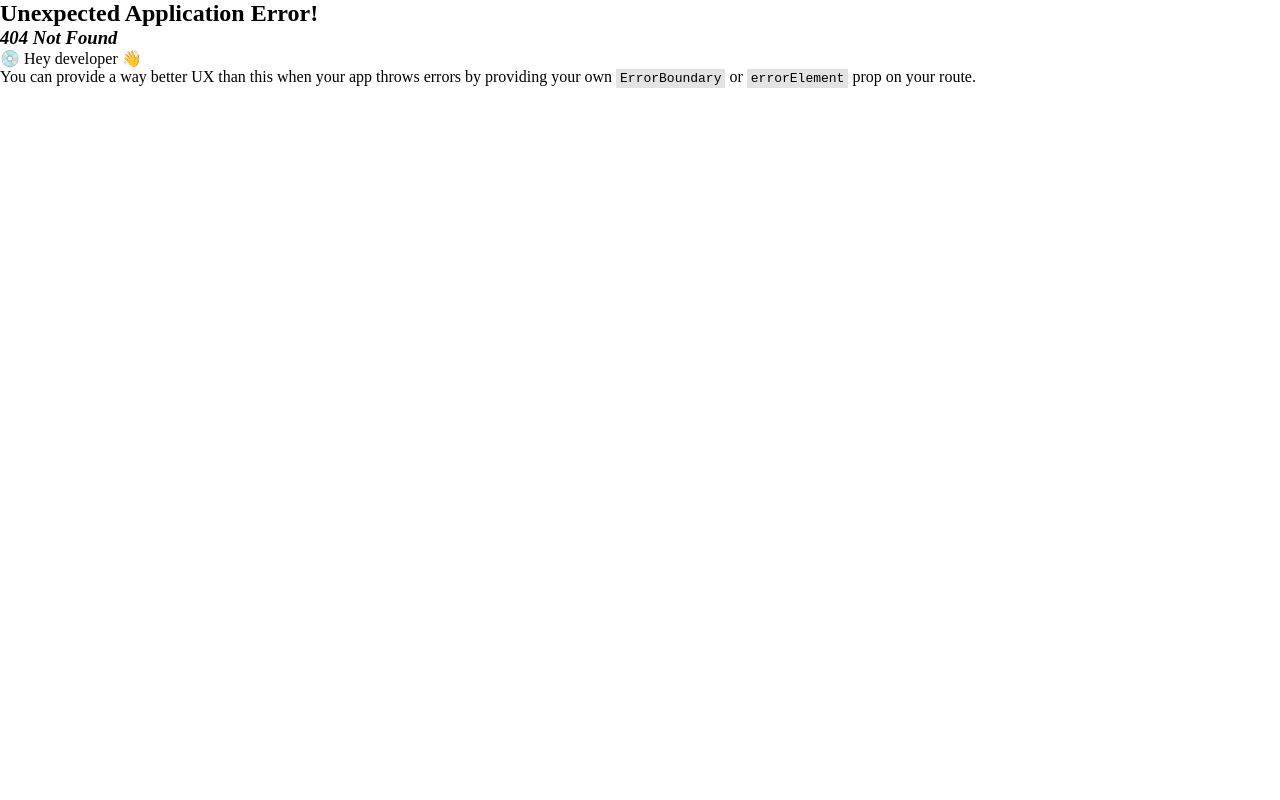
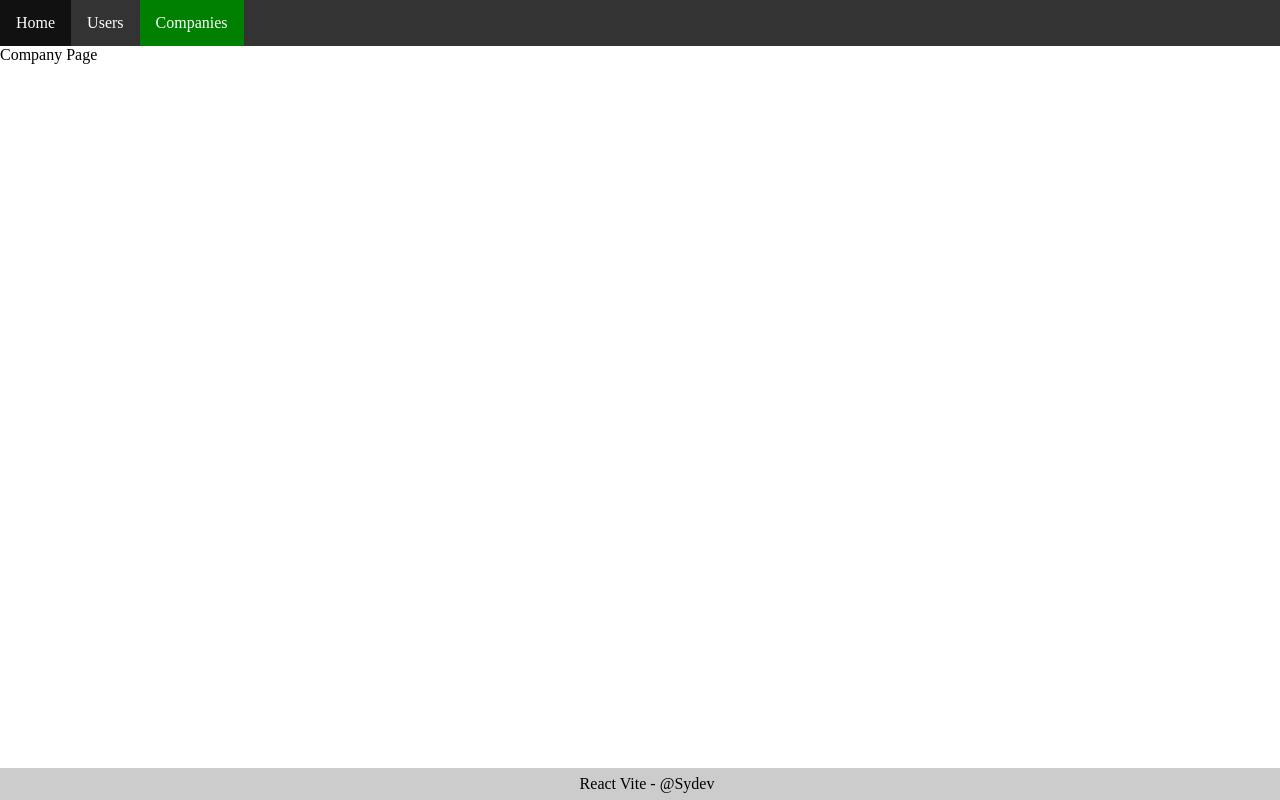
Before and after one commit to LeSy19/Project-Starter-React, a React (Vite) app: page /companies in a window 1280 px wide. Before the commit this address had no page. Built offline with nearby package versions, Linux system fonts and the light colour scheme.

Commit message:
handle not found 404

```diff
--- a/src/components/layout/header.jsx
+++ b/src/components/layout/header.jsx
@@ -4,8 +4,8 @@ const Header = () => {
     return (
         <ul>
             <li><NavLink to="/">Home</NavLink></li>
-            <li><NavLink to="/user">Users</NavLink></li>
-            <li><NavLink to="/product">Products</NavLink></li>
+            <li><NavLink to="/users">Users</NavLink></li>
+            <li><NavLink to="/companies">Companies</NavLink></li>
         </ul>
     );
 }
--- a/src/main.jsx
+++ b/src/main.jsx
@@ -8,26 +8,28 @@ import {
 import LoginPages from './pages/login.jsx';
 import UserPage from './pages/user.jsx';
 import RegisterPages from './pages/register.jsx';
-import ProductPage from './pages/product.jsx';
+import CompanyPage from './pages/company.jsx';
 import "./styles/global.css";
 import TodoApp from './components/todo/TodoApp.jsx';
+import ErrorPage from './pages/error.jsx';
 
 const router = createBrowserRouter([
   {
     path: "/",
     element: <App />,
+    errorElement: <ErrorPage />,
     children: [
       {
         index: true,
         element: <TodoApp />
       },
       {
-        path: "/user",
+        path: "/users",
         element: <UserPage />
       },
       {
-        path: "/product",
-        element: <ProductPage />
+        path: "/companies",
+        element: <CompanyPage />
       }
     ]
   },
--- /dev/null
+++ b/src/pages/company.jsx
@@ -0,0 +1,7 @@
+
+const CompanyPage = () => {
+    return (
+        <div>Company Page</div>
+    )
+}
+export default CompanyPage;
--- /dev/null
+++ b/src/pages/error.jsx
@@ -0,0 +1,21 @@
+import { Link, useRouteError } from "react-router-dom";
+
+export default function ErrorPage() {
+  const error = useRouteError();
+  console.error(error);
+
+  return (
+    <div id="error-page">
+      <h1>Oops!</h1>
+      <p>Sorry, an unexpected error has occurred.</p>
+      <p>
+        <i>{error.statusText || error.message}</i>
+      </p>
+      <div>
+        <Link to="/">
+          <button>Go to Home</button>
+        </Link>
+      </div>
+    </div>
+  );
+}
--- a/src/pages/product.jsx
+++ /dev/null
@@ -1,7 +0,0 @@
-
-const ProductPage = () => {
-    return (
-        <div>Product Page</div>
-    )
-}
-export default ProductPage;
```
